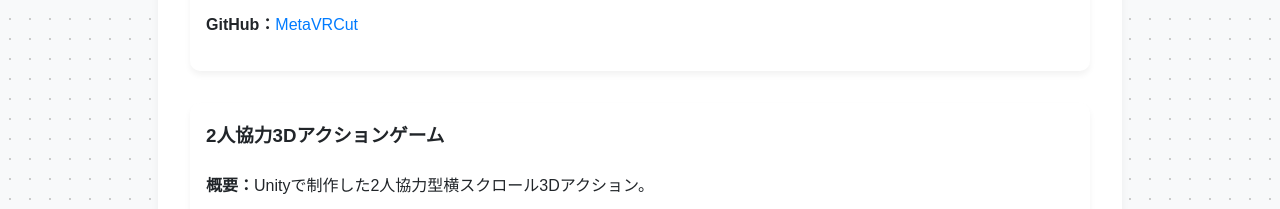
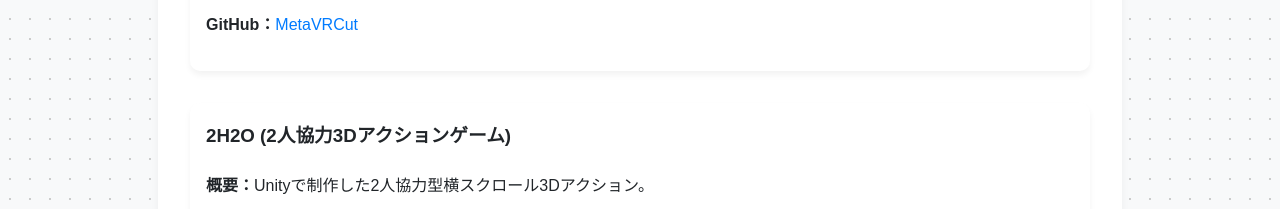
Before and after one commit to kqlnei/kqlnei.github.io, a plain HTML site: page index.html in a window 1280 px wide. Shown: the part 3411-3620 px from the top of the page. Drawn offline with Linux system fonts and the light colour scheme.

Commit message:
Update index.html

```diff
--- a/index.html
+++ b/index.html
@@ -123,7 +123,7 @@
     </div>
 
     <div class="project">
-      <h3>2人協力3Dアクションゲーム</h3>
+      <h3>2H2O (2人協力3Dアクションゲーム)</h3>
       <p><strong>概要：</strong>Unityで制作した2人協力型横スクロール3Dアクション。</p>
       <p><strong>技術スタック：</strong>Unity（C#）、Git/GitHub、Visual Studio。</p>
       <p><strong>工夫した点：</strong>プレイヤー位置連動のズーム・パンカメラ制御で協力体験を最適化。Git運用でタスク分担とコンフリクト管理を効率化しました。</p>
```
